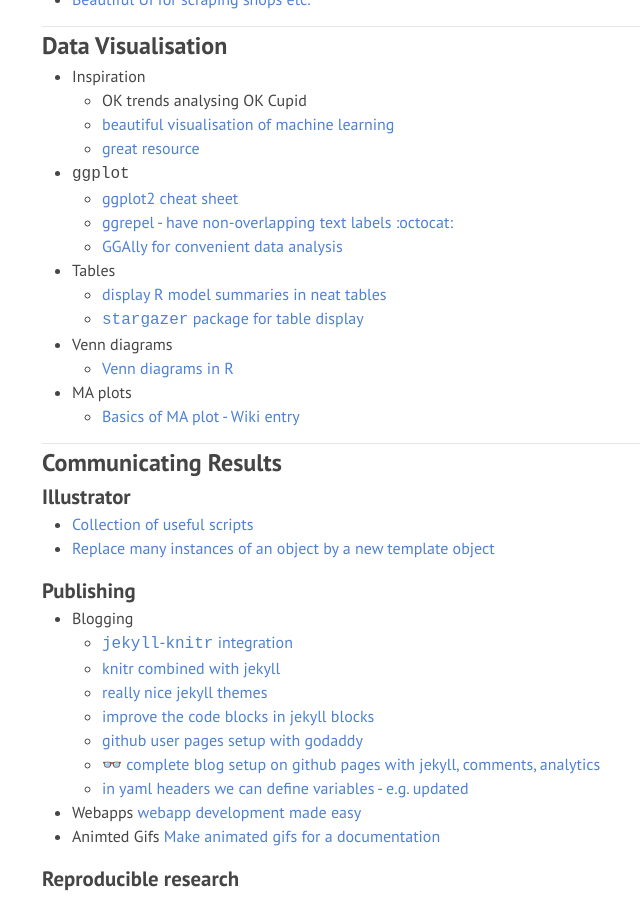
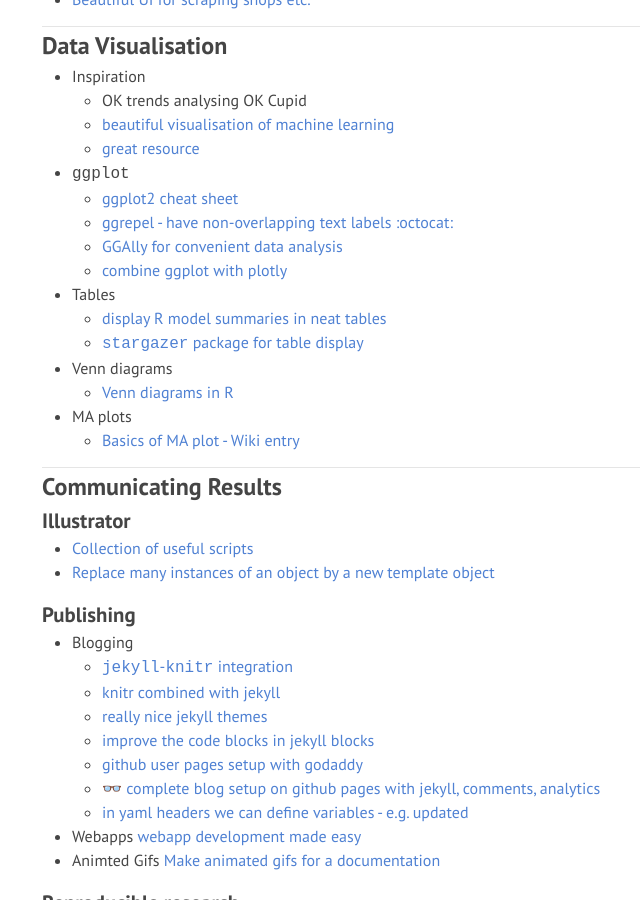
Before and after one commit to cnjr2/cnjr2.github.io, a Jekyll site: the page built from resources.md, in a window 1280 px wide and 900 px high, scrolled down 558 px. Shown: the whole window, without its empty margins (278-918 px from the left). Built offline with Jekyll 4.4.1, drawn with Linux system fonts in a browser that asks for light colours; nearby versions of some CDN libraries; emoji names are drawn with the system emoji font.

Commit message:
before firebase integration

```diff
--- a/resources.md
+++ b/resources.md
@@ -43,6 +43,7 @@
     * [ggplot2 cheat sheet](https://www.rstudio.com/wp-content/uploads/2015/08/ggplot2-cheatsheet.pdf)
     * [ggrepel - have non-overlapping text labels :octocat:](https://github.com/slowkow/ggrepel)
     * [GGAlly for convenient data analysis](http://ggobi.github.io/ggally/gh-pages/ggpairs.html)
+    * [combine ggplot with plotly](https://plot.ly/ggplot2/geom_density/)
 * Tables
     * [display R model summaries in neat tables](http://www.strengejacke.de/sjPlot/sjt.lm/)
     * [`stargazer` package for table display](http://jakeruss.com/cheatsheets/stargazer.html)
```
